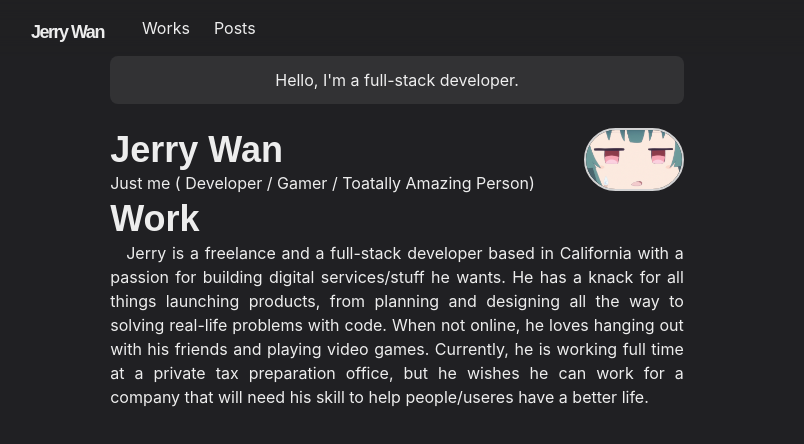
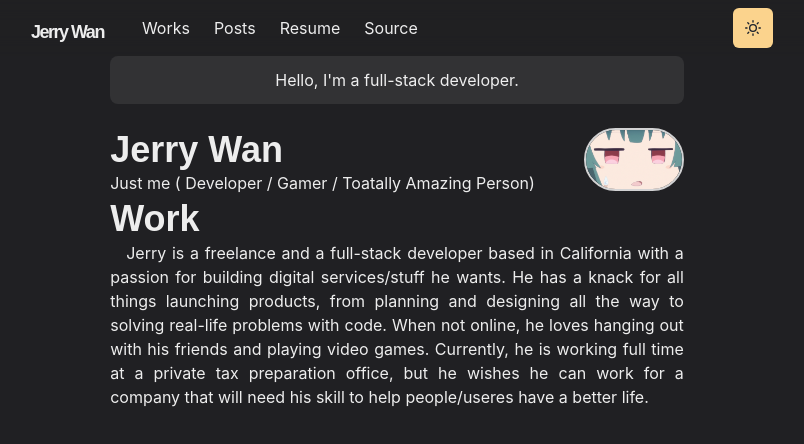
Before and after one commit to craftersol728/Jerry-s-Personal-Page, a Next.js app: page / in a window 1280 px wide. Shown: the top 444 px of the page, without its empty margins (243-1047 px from the left). Built offline with nearby package versions, Linux system fonts and the light colour scheme.

Commit message:
fixed error with robbert and added resume link

```diff
--- a/components/navbar.js
+++ b/components/navbar.js
@@ -1,6 +1,6 @@
-import Logo from './logo';
-import NextLink from 'next/link';
-
+import { forwardRef } from 'react'
+import Logo from './logo'
+import NextLink from 'next/link'
 import {
   Container,
   Box,
@@ -13,12 +13,10 @@ import {
   MenuList,
   MenuButton,
   IconButton,
-    useColorModeValue,
-} from '@chakra-ui/react';
-
-import { HamburgerIcon } from '@chakra-ui/icons';
-import ThemeToggleButton from './theme-toggle-button';
-
+  useColorModeValue
+} from '@chakra-ui/react'
+import { HamburgerIcon } from '@chakra-ui/icons'
+import ThemeToggleButton from './theme-toggle-button'
 
 const LinkItem = ({ href, path, target, children, ...props }) => {
   const active = path === href
@@ -39,17 +37,21 @@ const LinkItem = ({ href, path, target, children, ...props }) => {
   )
 }
 
+const MenuLink = forwardRef((props, ref) => (
+  <Link ref={ref} as={NextLink} {...props} />
+))
+
 const Navbar = props => {
-    const {path} = props;
+  const { path } = props
 
-    return(
+  return (
     <Box
       position="fixed"
       as="nav"
       w="100%"
-        bg={useColorModeValue('$ffffff40','#20202380')}
-        style={{backdropFilter: 'blur(10px)'}}
-        zIndex={1}
+      bg={useColorModeValue('#ffffff40', '#20202380')}
+      css={{ backdropFilter: 'blur(10px)' }}
+      zIndex={2}
       {...props}
     >
       <Container
@@ -74,38 +76,57 @@ const Navbar = props => {
           flexGrow={1}
           mt={{ base: 4, md: 0 }}
         >
-                    <LinkItem href="/works" path={path}>Works</LinkItem>
-                    <LinkItem href="/posts" path={path}>Posts</LinkItem>
+          <LinkItem href="/works" path={path}>
+            Works
+          </LinkItem>
+          <LinkItem href="/posts" path={path}>
+            Posts
+          </LinkItem>
+          <LinkItem href="https://docs.google.com/document/d/e/2PACX-1vRy4zFlF6kdrh0Rq2LSzg1q7c8XEzbyfByZJSpGZsR_CtG0W4ZXNpTUWM0TM-0OqCk3su1tUgtT2z4P/pub">Resume</LinkItem>
+          <LinkItem
+            target="_blank"
+            href="https://github.com/craftersol728"
+            path={path}
+            display="inline-flex"
+            alignItems="center"
+            style={{ gap: 4 }}
+            pl={2}
+          >
+            Source
+          </LinkItem>
         </Stack>
 
         <Box flex={1} align="right">
+          <ThemeToggleButton />
+
           <Box ml={2} display={{ base: 'inline-block', md: 'none' }}>
-                    <Menu>
-                    <ThemeToggleButton />
-                        <MenuButton as={IconButton} icon={<HamburgerIcon />} variant="outline "aria-label="Options" />
+            <Menu isLazy id="navbar-menu">
+              <MenuButton
+                as={IconButton}
+                icon={<HamburgerIcon />}
+                variant="outline"
+                aria-label="Options"
+              />
               <MenuList>
-                        <NextLink href="/" passHref>
-                            <MenuItem as = {Link}>About</MenuItem>
-                        </NextLink>
-                        <NextLink href="/works" passHref>
-                            <MenuItem as = {Link}>Works</MenuItem>
-                        </NextLink>
-                        <NextLink href="/posts" passHref>
-                            <MenuItem as = {Link}>Posts</MenuItem>
-                         </NextLink>
-                         <NextLink href="/https://github.com/craftersol728/Jerry-s-Personal-Page" passHref>
-                            <MenuItem as = {Link}>View Scource</MenuItem>
-                         </NextLink>
-
-                         <NextLink href="/https://docs.google.com/document/d/e/2PACX-1vRy4zFlF6kdrh0Rq2LSzg1q7c8XEzbyfByZJSpGZsR_CtG0W4ZXNpTUWM0TM-0OqCk3su1tUgtT2z4P/pub" passHref>
-                            <MenuItem as = {Link}>Resume</MenuItem>
-                         </NextLink>
-
-                         <NextLink href="/https://github.com/craftersol728/Jerry-s-Personal-Page" passHref>
-                            <MenuItem as = {Link}>View Scource</MenuItem>
-                         </NextLink>
+                <MenuItem as={MenuLink} href="/">
+                  About
+                </MenuItem>
+                <MenuItem as={MenuLink} href="/works">
+                  Works
+                </MenuItem>
+                <MenuItem as={MenuLink} href="/posts">
+                  Posts
+                </MenuItem>
+                <MenuItem as={MenuLink} href="https://docs.google.com/document/d/e/2PACX-1vRy4zFlF6kdrh0Rq2LSzg1q7c8XEzbyfByZJSpGZsR_CtG0W4ZXNpTUWM0TM-0OqCk3su1tUgtT2z4P/pub">
+                  Resume
+                </MenuItem>
+                <MenuItem
+                  as={Link}
+                  href="https://github.com/craftersol728"
+                >
+                  View Source
+                </MenuItem>
               </MenuList>
-
             </Menu>
           </Box>
         </Box>
@@ -114,4 +135,4 @@ const Navbar = props => {
   )
 }
 
-export default Navbar;
+export default Navbar
```
Lines whose indentation alone changed are shown as unchanged.
